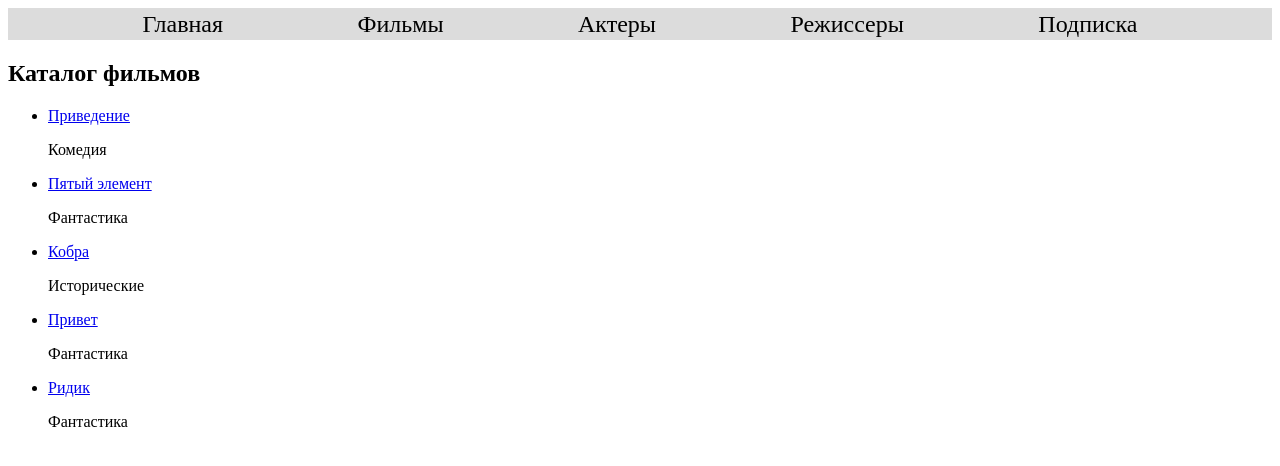
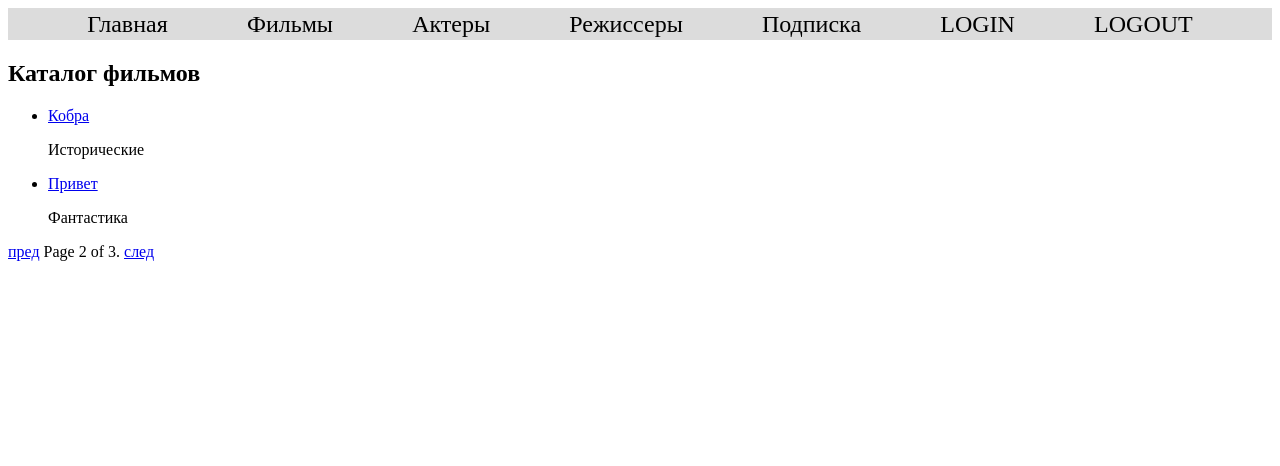
Before and after one commit to BareonZahar/Django09Kino, a Django app: a page that uses templates/index.html in a window 1280 px wide. Shown: the top 466 px of the page. Run offline with Django 4.2, Linux system fonts and the light colour scheme; data comes from the database, SQL or seed files in the repository; both versions use the stored data as it was after the commit.

Commit message:
vet mod-19

```diff
--- a/catalog/models.py
+++ b/catalog/models.py
@@ -67,10 +67,11 @@ class Kino(models.Model):
     def display_actors(self):
         res = ''
         for a in self.actor.all():
-            res += a.lname+' '
+            res += a.lname+' '+ a.fname
         return res
     display_actors.short_description = 'Актеры'
 
     # from django.urls import reverse
     def get_absolute_url(self):
-        return reverse('info', args=[self.id])
+        return reverse('info', args=[self.id, self.title])
+        # return f'kino/{self.id}/{self.title}'
--- a/catalog/views.py
+++ b/catalog/views.py
@@ -1,11 +1,22 @@
 from django.shortcuts import render,redirect
 from .models import *
+from django.contrib.auth.models import User
 # Create your views here.
 def index(req):
     numkino = Kino.objects.all().count()
     numactor = Actor.objects.all().count()
     numfree = Kino.objects.filter(status__kino=1).count()
-    data = {'k1':numkino,'k2':numactor,'k3':numfree}
+    # username = req.user.last_name if hasattr(req.user, 'last_name') else 'Гость'
+    # username = req.user.first_name
+    if req.user.username:
+        username = req.user.first_name
+    else:
+        username = 'Гость'
+    data = {'k1':numkino,'k2':numactor,'k3':numfree,'username':username}
+    # user = User.objects.create_user('user2','user2@mail.ru','useruser')
+    # user.first_name = 'Vlad'
+    # user.last_name = 'Petrov'
+    # user.save()
     return render(req,'index.html' , context=data)
 
 # def allkino(req):
@@ -17,6 +28,7 @@ from django.views import generic
 
 class Kinolist123(generic.ListView):
     model = Kino
+    paginate_by = 2
 
 
 class KinoDetail(generic.DetailView):
--- a/django09/settings.py
+++ b/django09/settings.py
@@ -123,3 +123,4 @@ STATIC_URL = 'static/'
 # https://docs.djangoproject.com/en/4.2/ref/settings/#default-auto-field
 
 DEFAULT_AUTO_FIELD = 'django.db.models.BigAutoField'
+LOGIN_REDIRECT_URL = '/'
--- a/django09/urls.py
+++ b/django09/urls.py
@@ -15,13 +15,14 @@ Including another URLconf
     2. Add a URL to urlpatterns:  path('blog/', include('blog.urls'))
 """
 from django.contrib import admin
-from django.urls import path
+from django.urls import path,include
 from catalog import views
 urlpatterns = [
     path('admin/', admin.site.urls),
     path('',views.index,name='home'),
     path('kino/',views.Kinolist123.as_view(),name='allkino'),
-    # path('kino/<int:id>/',views.info,name='info')
-    path('kino/<slug:pk>/', views.KinoDetail.as_view(),name='info')
+    # path('kino/<int:id>/<str:title>',views.info,name='info')
+    path('kino/<slug:pk>/<str:title>', views.KinoDetail.as_view(),name='info'),
+    path('user/', include('django.contrib.auth.urls'))
 
 ]
--- a/templates/catalog/kino_list.html
+++ b/templates/catalog/kino_list.html
@@ -10,6 +10,25 @@
          </li>
         {% endfor %}
     </ul>
+{%  if is_paginated %}
 
+    <div class="pagination">
+        <span class="step-links">
+            {% if page_obj.has_previous %}
+    {#            <a href="?page=1">&laquo; first</a>#}
+                <a href="?page={{ page_obj.previous_page_number }}">пред</a>
+            {% endif %}
+
+            <span class="current">
+                Page {{ page_obj.number }} of {{ page_obj.paginator.num_pages }}.
+            </span>
+
+            {% if page_obj.has_next %}
+                <a href="?page={{ page_obj.next_page_number }}">след</a>
+    {#            <a href="?page={{ page_obj.paginator.num_pages }}">last &raquo;</a>#}
+            {% endif %}
+        </span>
+    </div>
+    {% endif %}
 
 {% endblock content %}
--- a/templates/index.html
+++ b/templates/index.html
@@ -16,12 +16,12 @@
            <a href="">Актеры</a>
            <a href="">Режиссеры</a>
            <a href="">Подписка</a>
+            <a href="{% url 'login' %}">LOGIN</a>
+            <a href="{% url 'logout' %}">LOGOUT</a>
        </div>
      {% endblock menu %}
      {% block content %}
-
-
-
+         <h1>Привет {{ username }} !</h1>
      <h2>Каталог фильмов</h2>
          <h2>На сайте {{ k1 }} фильмов</h2>
          <h2>На сайте {{ k2 }} актеров</h2>
```
Also changed, not shown: templates/catalog/kino_detail.html (+13 -10 lines), templates/registration/logged_out.html (added, +11 -0 lines), templates/registration/login.html (added, +25 -0 lines), dbfilm.sqlite3.
